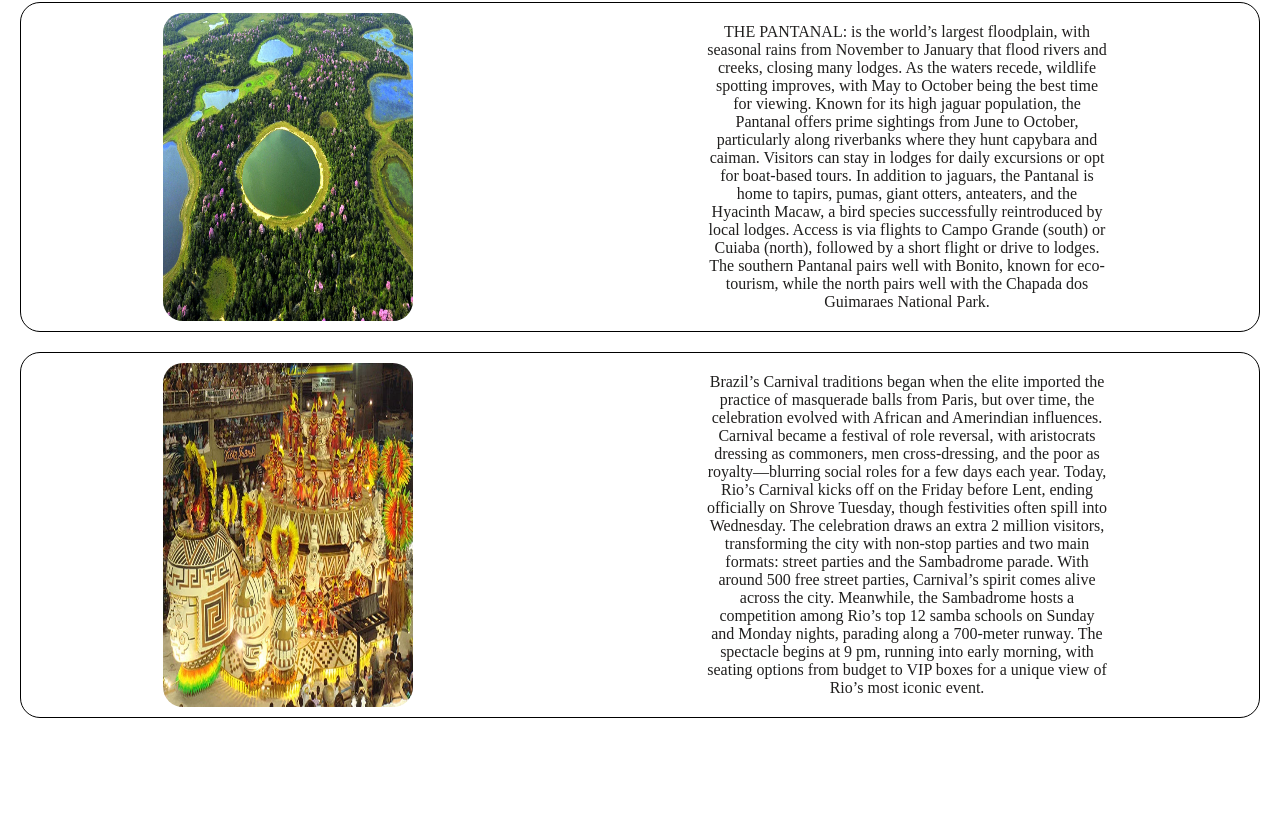
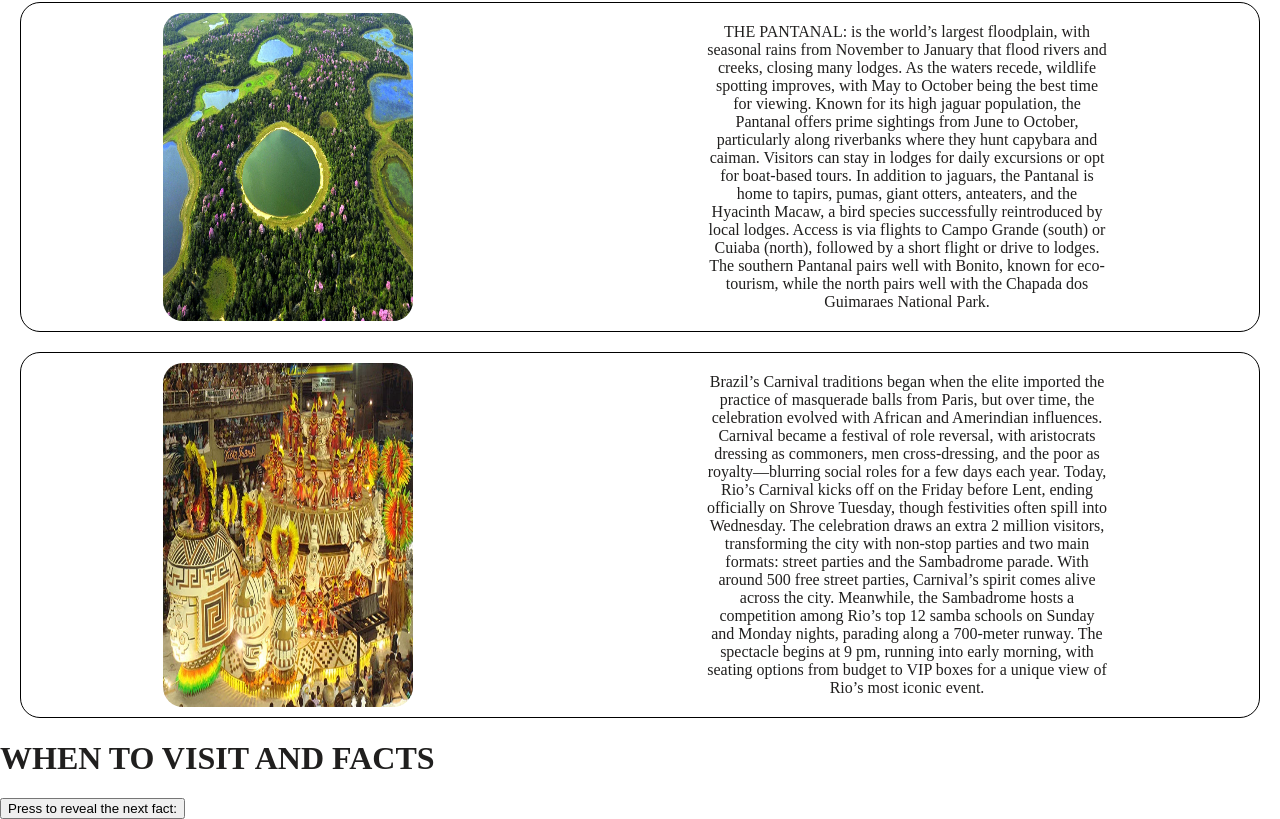
Before and after one commit to aiahibrahim/HT, a website built with Vite: page index.html in a window 1280 px wide. Shown: the part 1435-2254 px from the top of the page. Before the commit the page ends 2173 px from the top, so only its background shows below. Built offline with nearby package versions, Linux system fonts and the light colour scheme; files whose address does not match are found by name.

Commit message:
Update index.html

```diff
--- a/index.html
+++ b/index.html
@@ -45,5 +45,11 @@
                 Today, Rio’s Carnival kicks off on the Friday before Lent, ending officially on Shrove Tuesday, though festivities often spill into Wednesday. The celebration draws an extra 2 million visitors, transforming the city with non-stop parties and two main formats: street parties and the Sambadrome parade. With around 500 free street parties, Carnival’s spirit comes alive across the city. Meanwhile, the Sambadrome hosts a competition among Rio’s top 12 samba schools on Sunday and Monday nights, parading along a 700-meter runway. The spectacle begins at 9 pm, running into early morning, with seating options from budget to VIP boxes for a unique view of Rio’s most iconic event.
             </p>
         </div>
+        <h1> WHEN TO VISIT AND FACTS</h1>
+        <ul id="list"></ul>
+        <button id="button">
+         Press to reveal the next fact:
+         </button>
+
     </body>
 </html>
```
